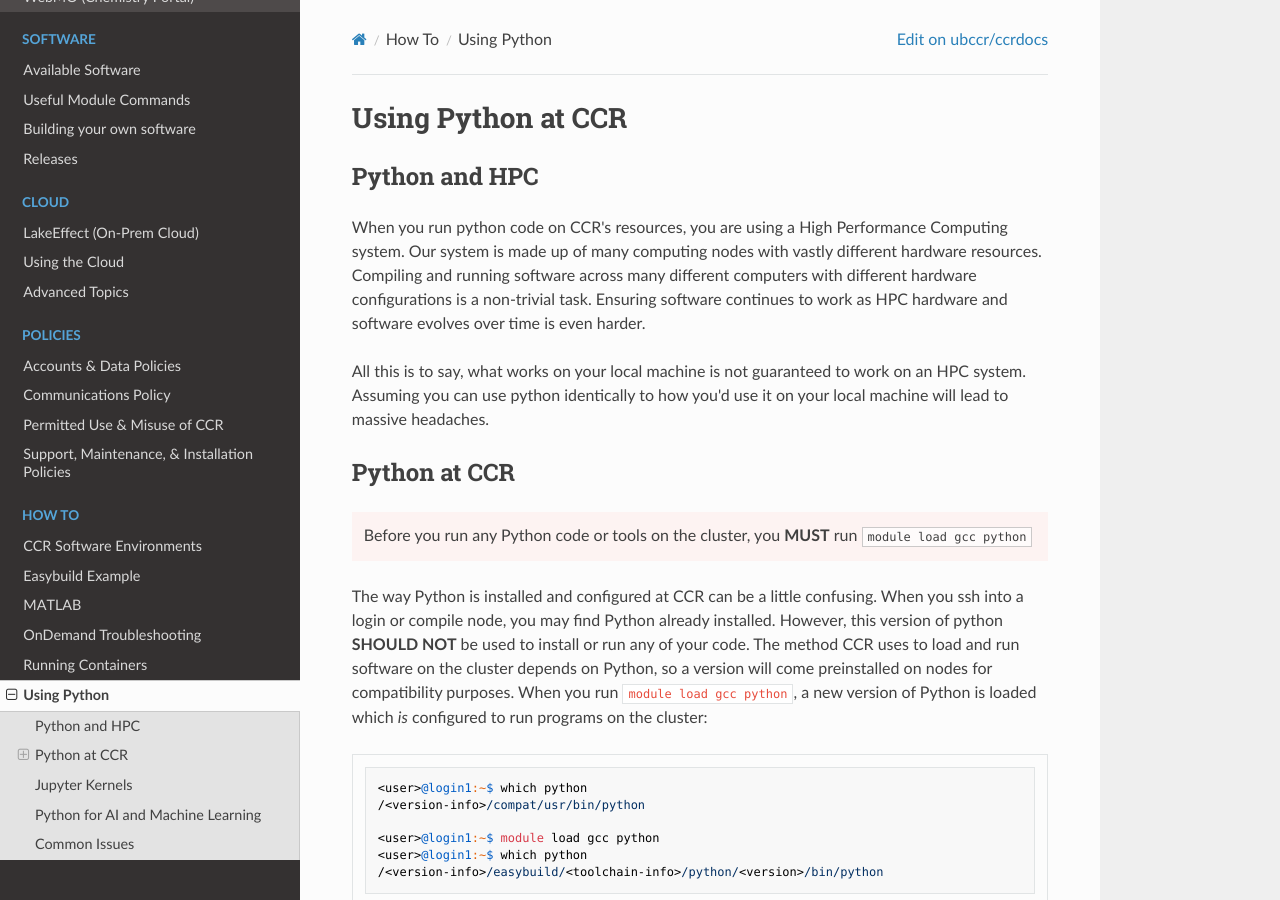
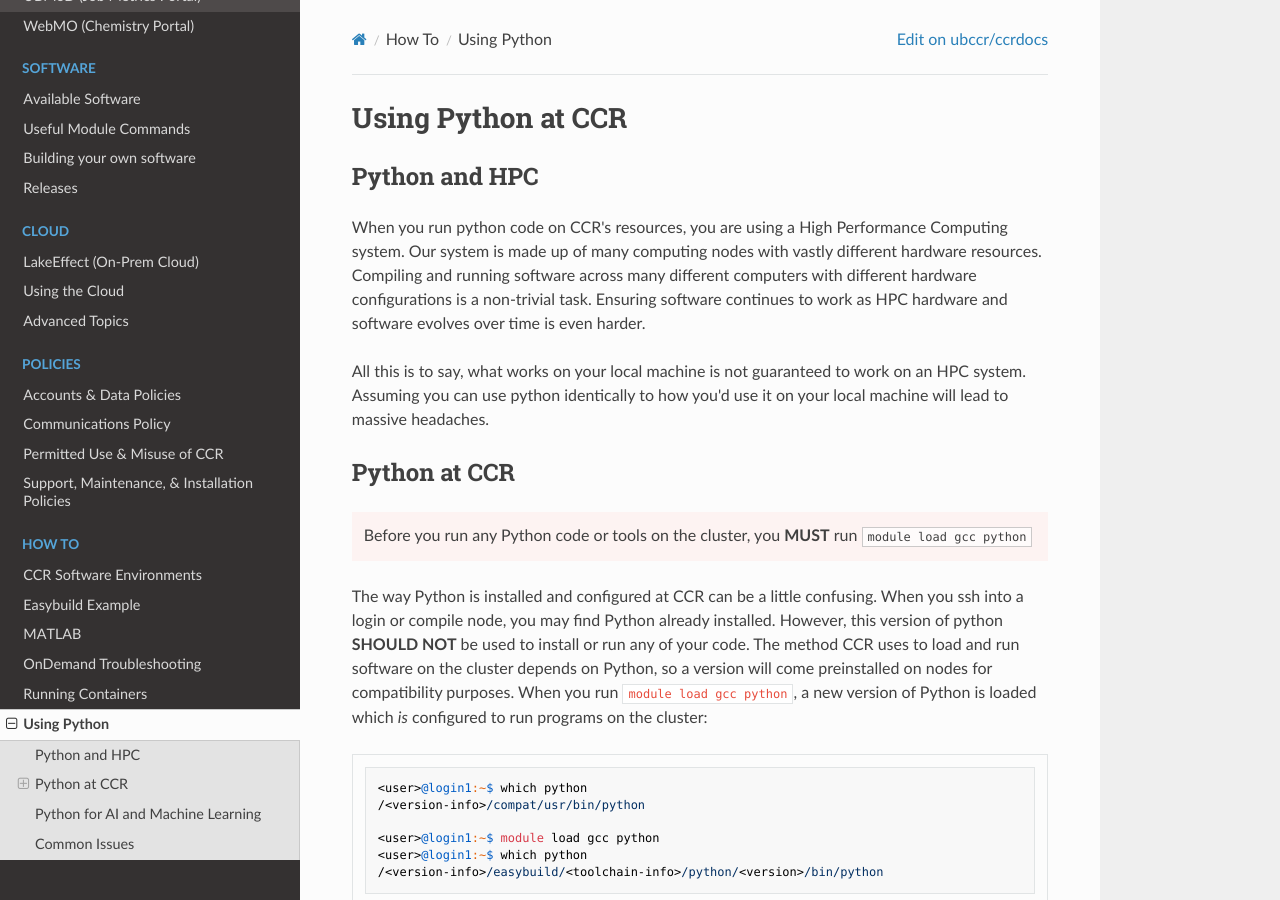
Before and after one commit to ubccr/ccrdocs, an MkDocs documentation site: the page built from pages/howto/python.md, in a window 1280 px wide and 900 px high. Built offline with MkDocs 1.6.1, drawn with Linux system fonts in a browser that asks for light colours; nearby versions of some CDN libraries.

Commit message:
Update pages/howto/python.md
Co-authored-by: Dori Sajdak <djm29@buffalo.edu>

```diff
--- a/pages/howto/python.md
+++ b/pages/howto/python.md
@@ -66,7 +66,7 @@ python3 -m venv venv_name
 
 Installing Python packages this way will only work for a subset of all available packages. **Any package that depends on many pre-installed libraries, especially C libraries, or requires GPU enabling, will most likely need EasyBuild to compile properly.**
 
-## Jupyter Kernels
+### Jupyter Kernels
 
 Once you have a virtual environment set up properly, you may want to use this environment when running a Jupyter session. To do this, you will need to use the ipykernel package available in IPython:
 
```
